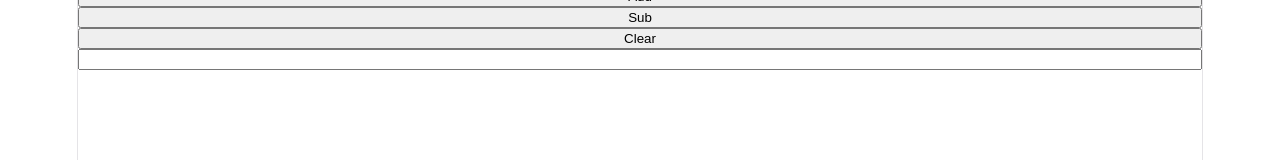
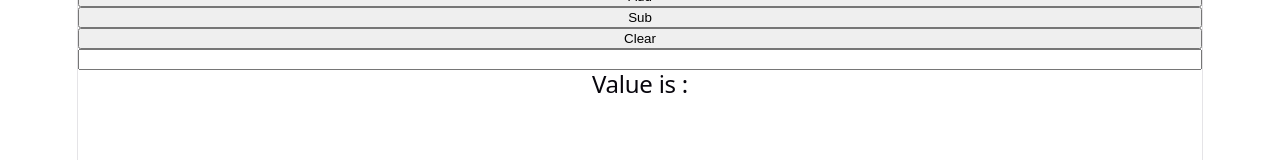
Before and after one commit to Ashwani4841/React-Practice, a React (Vite) app in the folder useState/: page / in a window 1280 px wide. Shown: the part 140-300 px from the top of the page. Built offline with nearby package versions, Linux system fonts and the light colour scheme.

Commit message:
Add useState React practice project

```diff
--- a/useState/src/App.jsx
+++ b/useState/src/App.jsx
@@ -14,6 +14,7 @@ function App() {
       <button onClick={()=>setCount(count-count)}>Clear</button>
 
       <input onChange={()=>setData(e.event.value)}></input>
+      <h2>Value is : {data}</h2>
     </>
   )
 }
```
